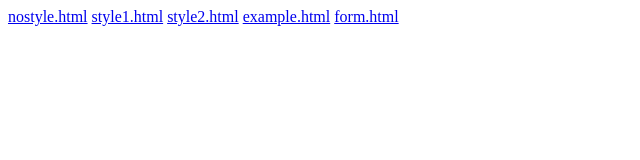
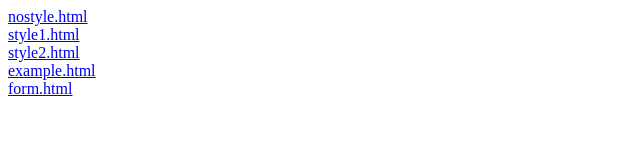
Before and after one commit to jay22c/project2, a plain HTML site: page index.html in a window 1280 px wide. Shown: the whole page, without its empty margins (0-640 px from the left). Drawn offline with Linux system fonts and the light colour scheme.

Commit message:
update index.html

```diff
--- a/index.html
+++ b/index.html
@@ -6,11 +6,11 @@
 
 </head>
 <body>
-    <a href="nostyle.html" target="_blank">nostyle.html</a>
-    <a href="style1.html" target="_blank">style1.html</a>
-    <a href="style2.html" target="_blank">style2.html</a>
-    <a href="https://astonishing-granita-4ef29c.netlify.app/example.html" target="_blank">example.html</a>
-    <a href="https://astonishing-granita-4ef29c.netlify.app/form.html" target="_blank">form.html</a>
+    <a href="nostyle.html" target="_blank">nostyle.html</a><br>
+    <a href="style1.html" target="_blank">style1.html</a><br>
+    <a href="style2.html" target="_blank">style2.html</a><br>
+    <a href="https://astonishing-granita-4ef29c.netlify.app/example.html" target="_blank">example.html</a><br>
+    <a href="https://astonishing-granita-4ef29c.netlify.app/form.html" target="_blank">form.html</a><br>
 
 
 </body>
```
